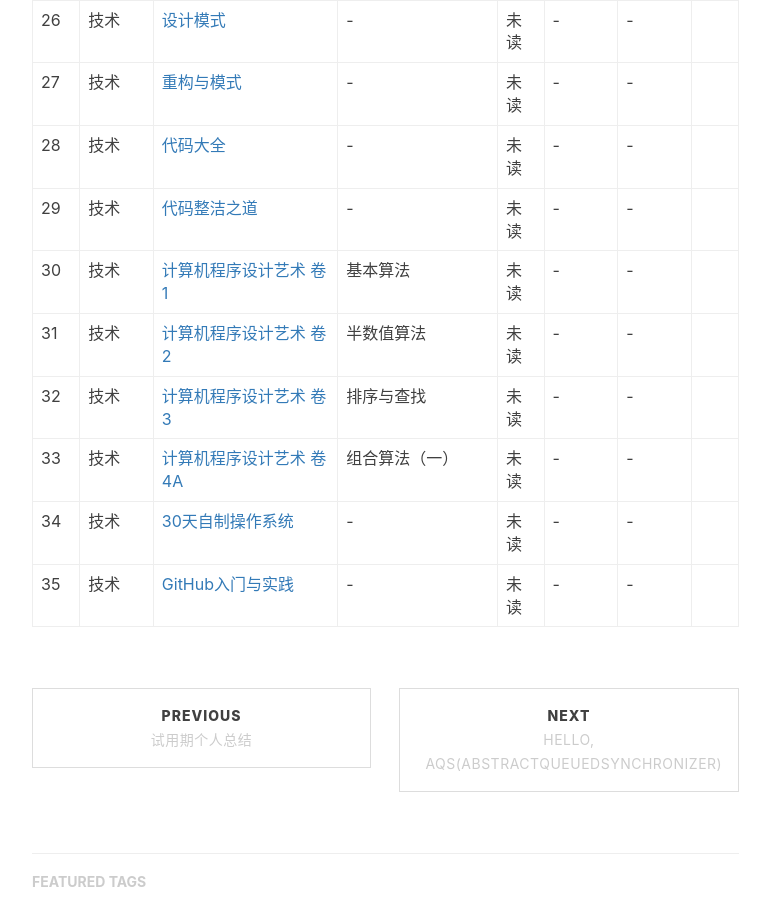
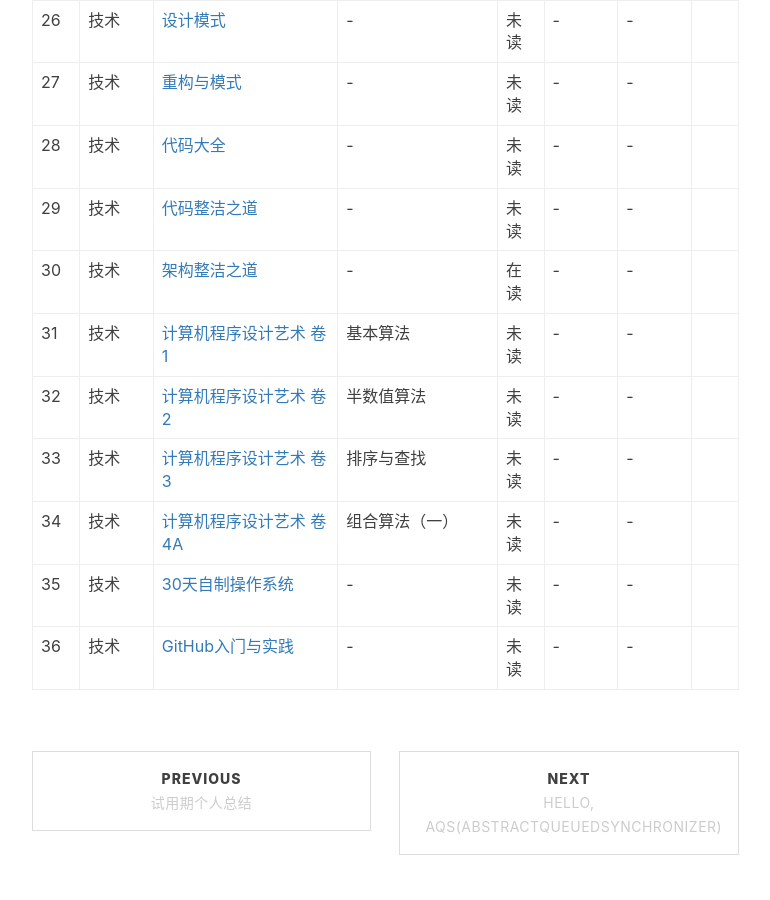
Before and after one commit to fxleyu/fxleyu.github.io, a Jekyll site: the page built from _posts/2019-07-11-the-private-library.md, in a window 1280 px wide and 900 px high, scrolled down 2729 px. Shown: the whole window, without its empty margins (233-1003 px from the left). Built offline with Jekyll 4.4.1, drawn with Linux system fonts in a browser that asks for light colours; nearby versions of some CDN libraries; comment, search, counter and statistics services are not loaded.

Commit message:
[UPDATE] 添加 架构整洁之道

```diff
--- a/_posts/2019-07-11-the-private-library.md
+++ b/_posts/2019-07-11-the-private-library.md
@@ -52,9 +52,10 @@
 27 | 技术 | [重构与模式](https://book.douban.com/subject/5360962/) | - | 未读 | - | - |
 28 | 技术 | [代码大全](https://book.douban.com/subject/1477390/) | - | 未读 | - | - |
 29 | 技术 | [代码整洁之道](https://book.douban.com/subject/4199741/) | - | 未读 | - | - |
-30 | 技术 | [计算机程序设计艺术 卷1](https://book.douban.com/subject/5258931/) | 基本算法 | 未读 | - | - |
-31 | 技术 | [计算机程序设计艺术 卷2](https://book.douban.com/subject/5258932/) | 半数值算法 | 未读 | - | - |
-32 | 技术 | [计算机程序设计艺术 卷3](https://book.douban.com/subject/5258933/) | 排序与查找 | 未读 | - | - |
-33 | 技术 | [计算机程序设计艺术 卷4A](https://book.douban.com/subject/7564419/) | 组合算法（一） | 未读 | - | - |
-34 | 技术 | [30天自制操作系统](https://book.douban.com/subject/11530329/)| - | 未读 | - | - |
-35 | 技术 | [GitHub入门与实践](https://book.douban.com/subject/26462816/)| - | 未读 | - | - |
+30 | 技术 | [架构整洁之道](https://book.douban.com/subject/30333919/) | - | 在读 | - | - |
+31 | 技术 | [计算机程序设计艺术 卷1](https://book.douban.com/subject/5258931/) | 基本算法 | 未读 | - | - |
+32 | 技术 | [计算机程序设计艺术 卷2](https://book.douban.com/subject/5258932/) | 半数值算法 | 未读 | - | - |
+33 | 技术 | [计算机程序设计艺术 卷3](https://book.douban.com/subject/5258933/) | 排序与查找 | 未读 | - | - |
+34 | 技术 | [计算机程序设计艺术 卷4A](https://book.douban.com/subject/7564419/) | 组合算法（一） | 未读 | - | - |
+35 | 技术 | [30天自制操作系统](https://book.douban.com/subject/11530329/)| - | 未读 | - | - |
+36 | 技术 | [GitHub入门与实践](https://book.douban.com/subject/26462816/)| - | 未读 | - | - |
```
